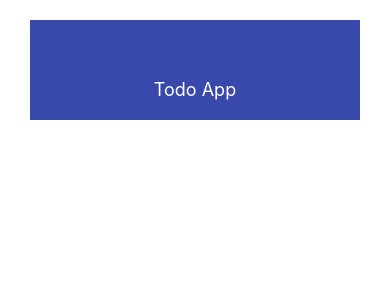
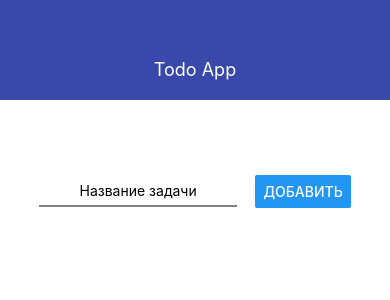
Before and after one commit to MaksimTynkovich/Task-react-Native, a React Native app: screen / in a window 390 px wide. Shown: the top 300 px of the page. Built offline with nearby package versions, Linux system fonts and the light colour scheme.

Commit message:
Adding the AddTodo component

```diff
--- a/App.js
+++ b/App.js
@@ -1,13 +1,17 @@
 import { StatusBar } from 'expo-status-bar';
 import React from 'react';
-import { StyleSheet, Text, View } from 'react-native';
+import { StyleSheet, Text, View, FlatList } from 'react-native';
 import { Navbar } from './src/NavBar'
+import { AddTodo } from './src/AddTodo'
 
 export default function App() {
+
   return (
-    <View style={styles.container}>
-      <Navbar title='Todo App'/>
-      <StatusBar style="auto" />
+    <View>
+      <Navbar title="Todo App" />
+      <View style={styles.container}>
+        <AddTodo />
+      </View>
     </View>
   );
 }
--- /dev/null
+++ b/src/AddTodo.js
@@ -0,0 +1,46 @@
+import React, {useState} from 'react'
+import {View, Text, StyleSheet, TextInput, Button, Alert} from 'react-native'
+
+export const AddTodo = ({onSubmit}) => {
+    const [value, setValue] = useState('')
+
+    const pressHandler = () => {
+        if(value.trim()){
+        onSubmit(value)
+        setValue('')
+        } else {
+        Alert.alert('Ошибка!')
+    }}
+
+    return (
+        <View style={styles.block}>
+            <TextInput
+             style={styles.input}
+             placeholder="Название задачи"
+             onChangeText={setValue}
+             value={value}
+             autoCorrect={false}
+             />
+            <Button style={styles.button} title="Добавить" onPress={pressHandler}/>
+        </View>
+    )
+}
+
+const styles = StyleSheet.create({
+    block: {
+    marginTop: 55,
+    alignItems: 'center',
+    justifyContent: 'space-around',
+    flexDirection: 'row',
+    marginBottom: 15
+    },
+    input: {
+        width: '60%',
+        height: 30,
+        borderBottomColor: 'gray',
+        borderBottomWidth: 2,
+        textAlign: 'center',
+    },
+    button: {
+    }
+})
```
